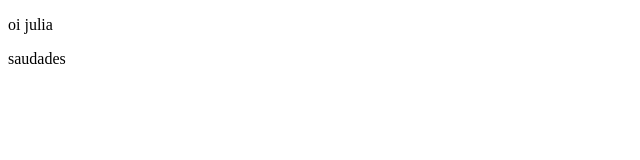
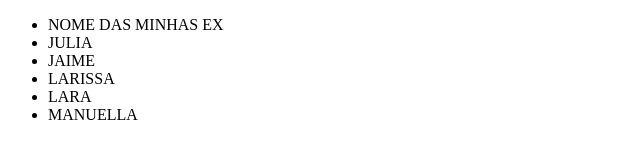
Before and after one commit to JoaoLMA/ceub-programacao-web, a plain HTML site: page index.html in a window 1280 px wide. Shown: the whole page, without its empty margins (0-640 px from the left). Drawn offline with Linux system fonts and the light colour scheme.

Commit message:
ALTERAÇÃO

```diff
--- a/index.html
+++ b/index.html
@@ -6,7 +6,13 @@
     <title>AAAAAAAAAAAAAAAAAAAAAA</title>
 </head>
 <body>
-    <p>oi julia</p>
-    <p>saudades</p>
+    <ul>
+        <li>NOME DAS MINHAS EX</li>
+        <li>JULIA</li>
+        <li>JAIME</li>
+        <li>LARISSA</li>
+        <li>LARA</li>
+        <li>MANUELLA</li>
+    </ul>
 </body>
 </html>
```
